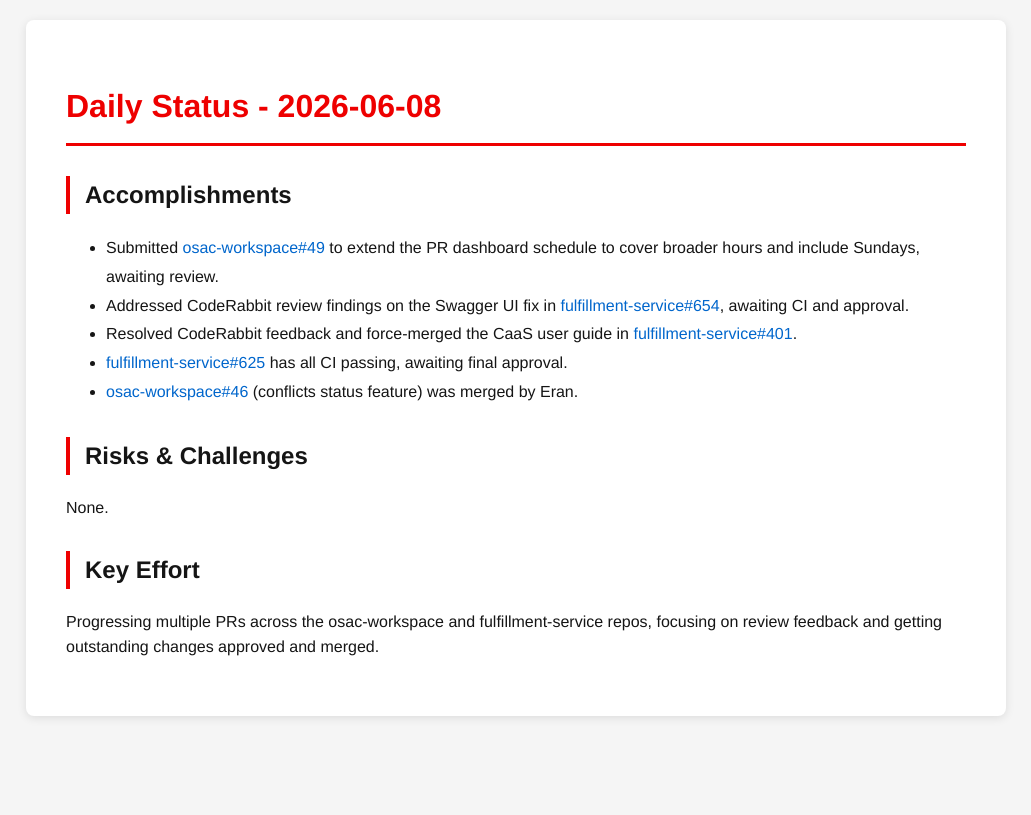
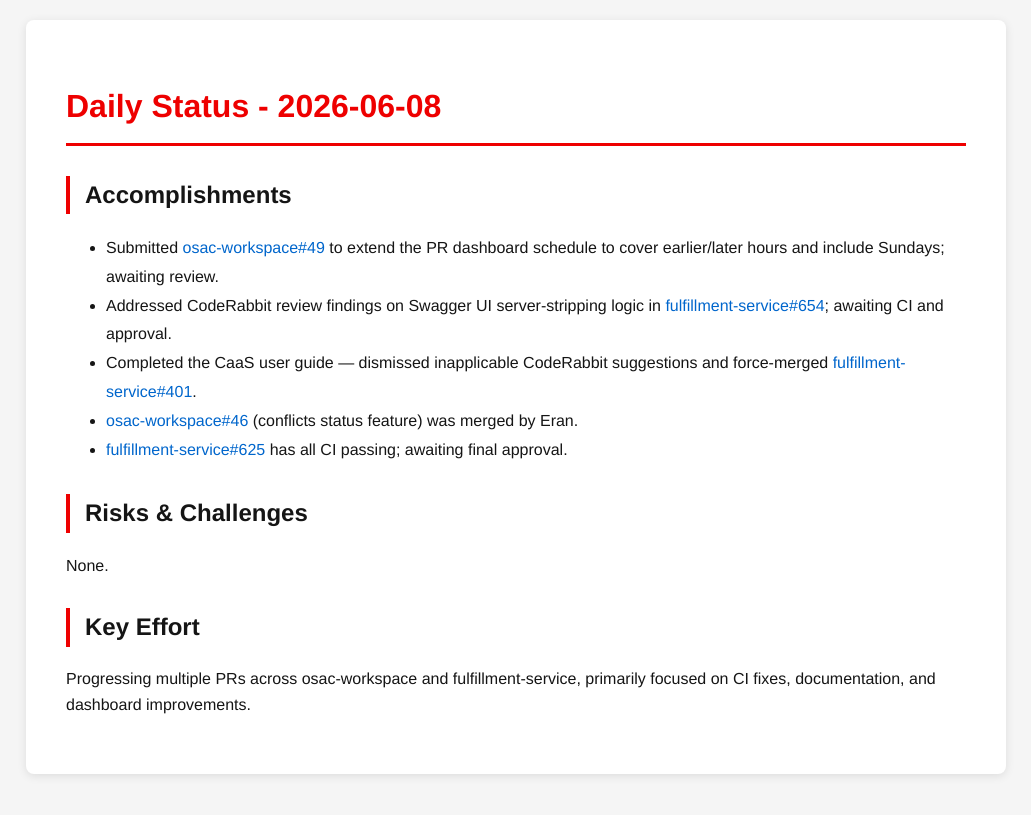
Before and after one commit to tzvatot/daily-status, a Jekyll site: the page built from 2026-06-08.md, in a window 1280 px wide. Shown: the top 815 px of the page, without its empty margins (124-1155 px from the left). Built offline with Jekyll 4.4.1, drawn with Linux system fonts in a browser that asks for light colours.

Commit message:
Daily status update - 2026-06-08

```diff
--- a/2026-06-08.md
+++ b/2026-06-08.md
@@ -7,14 +7,14 @@
 # Daily Status - 2026-06-08
 
 ## Accomplishments
-- Submitted [osac-workspace#49](https://github.com/osac-project/osac-workspace/pull/49) to extend the PR dashboard schedule to cover broader hours and include Sundays, awaiting review.
-- Addressed CodeRabbit review findings on the Swagger UI fix in [fulfillment-service#654](https://github.com/osac-project/fulfillment-service/pull/654), awaiting CI and approval.
-- Resolved CodeRabbit feedback and force-merged the CaaS user guide in [fulfillment-service#401](https://github.com/osac-project/fulfillment-service/pull/401).
-- [fulfillment-service#625](https://github.com/osac-project/fulfillment-service/pull/625) has all CI passing, awaiting final approval.
+- Submitted [osac-workspace#49](https://github.com/osac-project/osac-workspace/pull/49) to extend the PR dashboard schedule to cover earlier/later hours and include Sundays; awaiting review.
+- Addressed CodeRabbit review findings on Swagger UI server-stripping logic in [fulfillment-service#654](https://github.com/osac-project/fulfillment-service/pull/654); awaiting CI and approval.
+- Completed the CaaS user guide — dismissed inapplicable CodeRabbit suggestions and force-merged [fulfillment-service#401](https://github.com/osac-project/fulfillment-service/pull/401).
 - [osac-workspace#46](https://github.com/osac-project/osac-workspace/pull/46) (conflicts status feature) was merged by Eran.
+- [fulfillment-service#625](https://github.com/osac-project/fulfillment-service/pull/625) has all CI passing; awaiting final approval.
 
 ## Risks & Challenges
 None.
 
 ## Key Effort
-Progressing multiple PRs across the osac-workspace and fulfillment-service repos, focusing on review feedback and getting outstanding changes approved and merged.
+Progressing multiple PRs across osac-workspace and fulfillment-service, primarily focused on CI fixes, documentation, and dashboard improvements.
```
